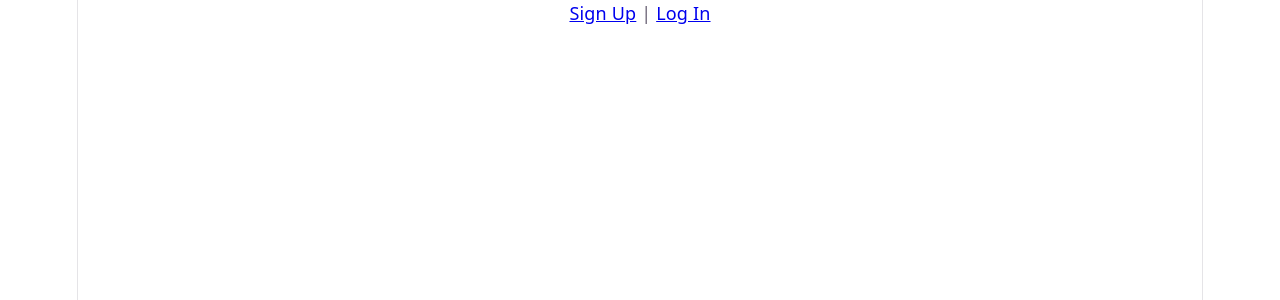
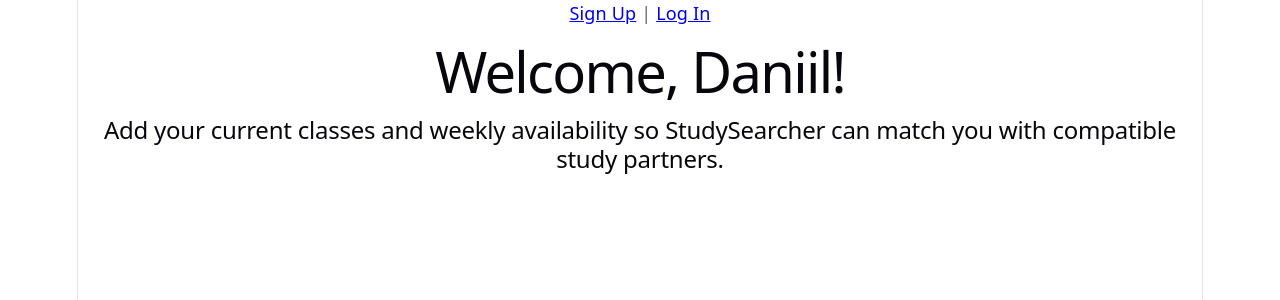
Before and after one commit to joshzaragoza/StudySearcher-, a React (Vite) app in the folder client/: page /profile in a window 1280 px wide. Before the commit this address had no page. Shown: the top 300 px of the page. Built offline with nearby package versions, Linux system fonts and the light colour scheme.

Commit message:
Began work on frontend skeleton for user profile, will implement two user stories (class update and availability schedule)

```diff
--- a/client/src/App.jsx
+++ b/client/src/App.jsx
@@ -2,6 +2,7 @@
 
 import SignupPage from "./pages/SignupPage";
 import LoginPage from "./pages/LoginPage";
+import UserProfile from "./pages/UserProfile";
 
 function App() {
   return (
@@ -16,6 +17,7 @@
         <Route path="/" element={<Navigate to="/signup" />} />
         <Route path="/signup" element={<SignupPage />} />
         <Route path="/login" element={<LoginPage />} />
+        <Route path="/profile" element={<UserProfile />} />
       </Routes>
     </BrowserRouter>
   );
--- /dev/null
+++ b/client/src/pages/UserProfile.jsx
@@ -0,0 +1,39 @@
+import { useEffect, useState } from "react";
+
+
+function UserProfile() {
+    const [name, setName] = useState(null);
+    const [classInput, setClassInput] = useState("");
+    const [classes, setClasses] = useState([]);
+    const [availability, setAvailability] = useState({
+        monday: "",
+        tuesday: "",
+        wednesday: "",
+        thursday: "",
+        friday: "",
+        saturday: "",
+        sunday: "",
+    });
+    useEffect(() => {
+
+        // sample pull from api
+        setTimeout(() => {
+            setName("Daniil");
+        }, 1000);
+    }, []);
+
+    if (!name) {
+        return <div>Loading...</div>;
+    }
+
+    return (
+        <div>
+            <h1>Welcome, {name}!</h1>
+            <h2>Add your current classes and weekly availability so StudySearcher
+              can match you with compatible study partners.
+            </h2>
+        </div>
+
+    );
+}
+export default UserProfile;
```
